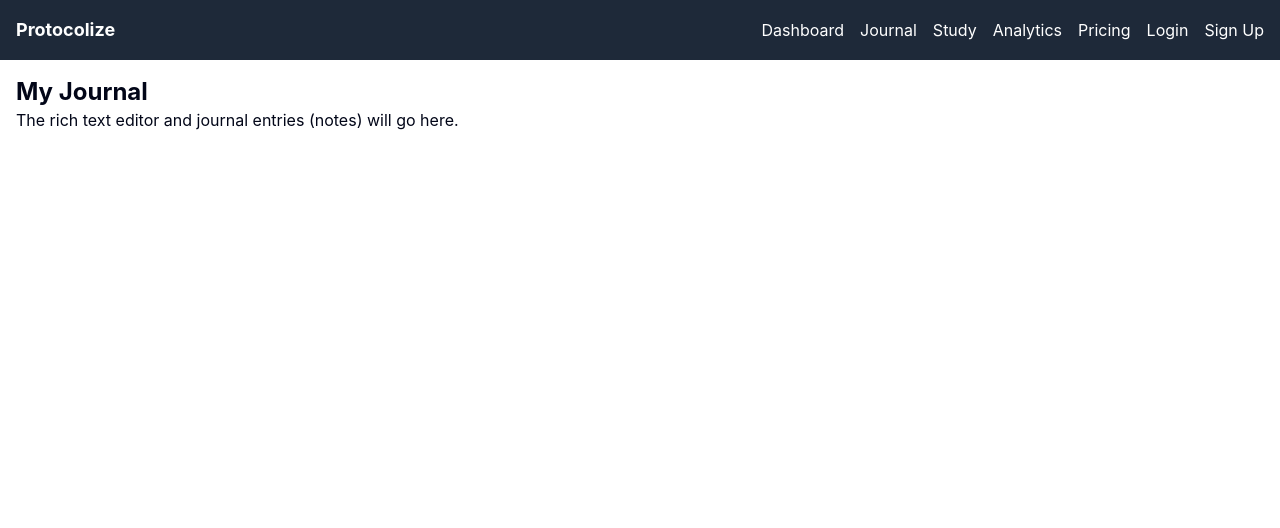
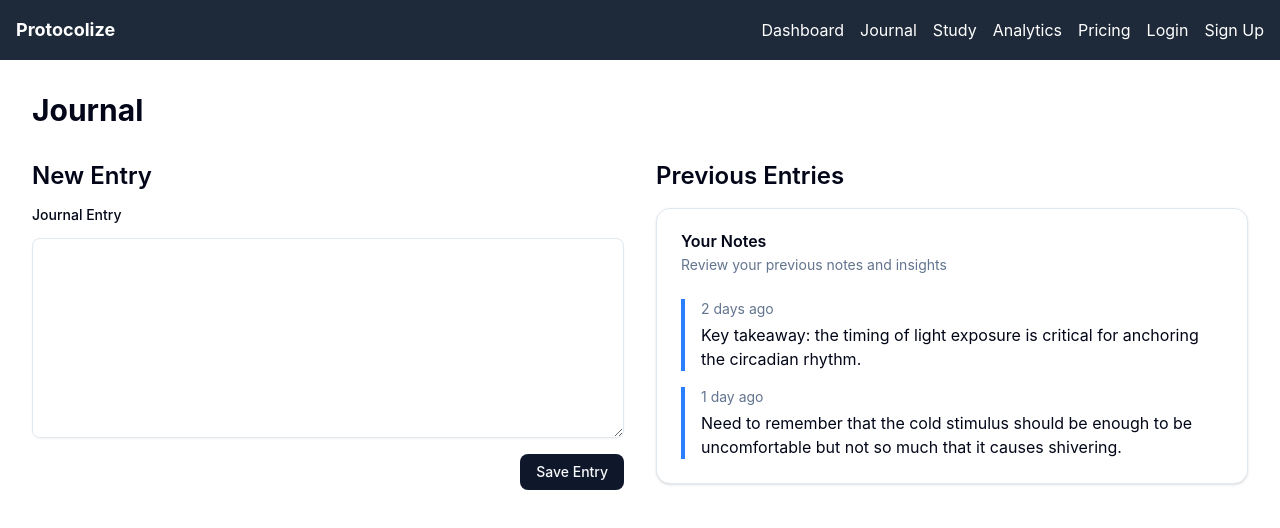
Before and after one commit to NikKowPHP/protocolize, a Next.js app: page /journal in a window 1280 px wide. Shown: the top 528 px of the page. Built offline with nearby package versions, Linux system fonts and the light colour scheme; no server answers.

Commit message:
feat: Task 3.3: Integrate Note Components into Journal Page

```diff
--- a/src/app/journal/page.tsx
+++ b/src/app/journal/page.tsx
@@ -1,10 +1,25 @@
+import { NoteEditor } from '@/components/note-editor';
+import { NoteList } from '@/components/note-list';
 import React from 'react';
 
 export default function JournalPage() {
+  const episodeTitle = "Morning Sunlight Protocol";
+
   return (
-    <div className="container mx-auto p-4">
-      <h1 className="text-2xl font-bold">My Journal</h1>
-      <p>The rich text editor and journal entries (notes) will go here.</p>
+    <div className="container mx-auto p-4 md:p-8 space-y-8">
+      <h1 className="text-3xl font-bold">Journal</h1>
+
+      <div className="grid grid-cols-1 lg:grid-cols-2 gap-8">
+        <div className="space-y-4">
+          <h2 className="text-2xl font-semibold">New Entry</h2>
+          <NoteEditor initialContent="" onSave={(content) => console.log('Saving:', content)} />
+        </div>
+
+        <div className="space-y-4">
+          <h2 className="text-2xl font-semibold">Previous Entries</h2>
+          <NoteList />
+        </div>
+      </div>
     </div>
   );
 }
```
Also changed, not shown: 1 other file (tests, documents, lock files or other folders).
